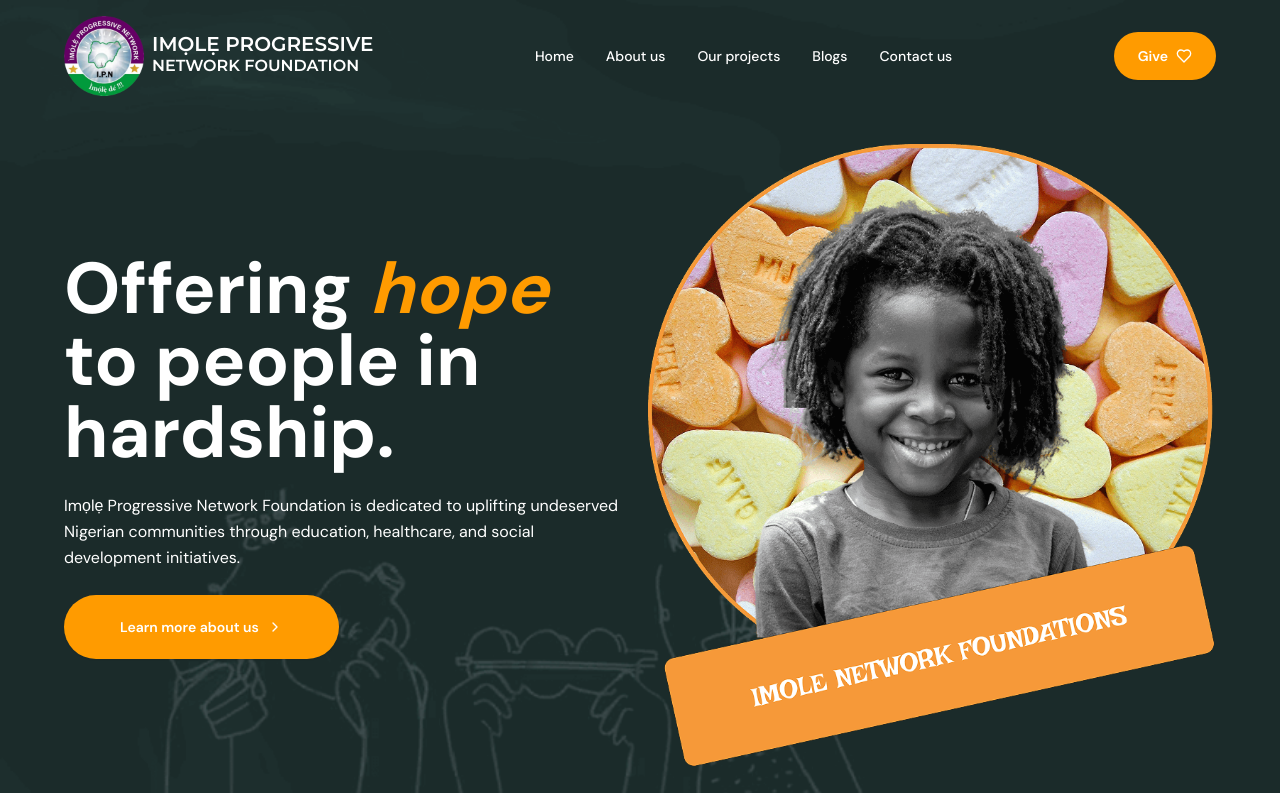
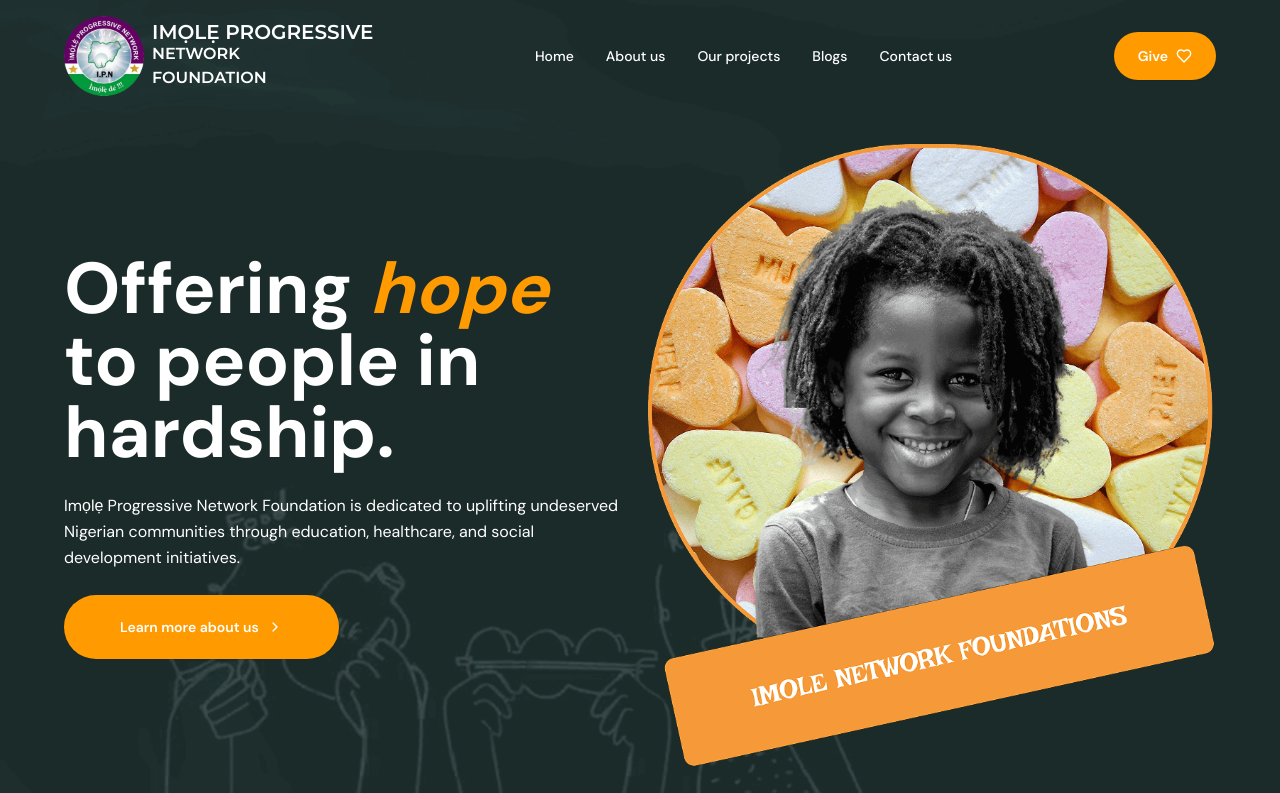
Before and after one commit to tomiwa-adelae/Imole-Network-Foundation, a Next.js app: page / in a window 1280 px wide. Shown: the top 793 px of the page. Built offline with nearby package versions, Linux system fonts and the light colour scheme.

Commit message:
Updated the logo for better UI/UX

```diff
--- a/components/shared/Logo.tsx
+++ b/components/shared/Logo.tsx
@@ -23,7 +23,9 @@
 			<h2 className="text-lg md:text-xl font-semibold leading-5 uppercase">
 				Imọlẹ progressive
 				<br />
-				<span className="text-base">Network Foundation</span>
+				<span className="text-base">
+					Network <span className="hidden md:block">Foundation</span>
+				</span>
 			</h2>
 		</Link>
 	);
```
